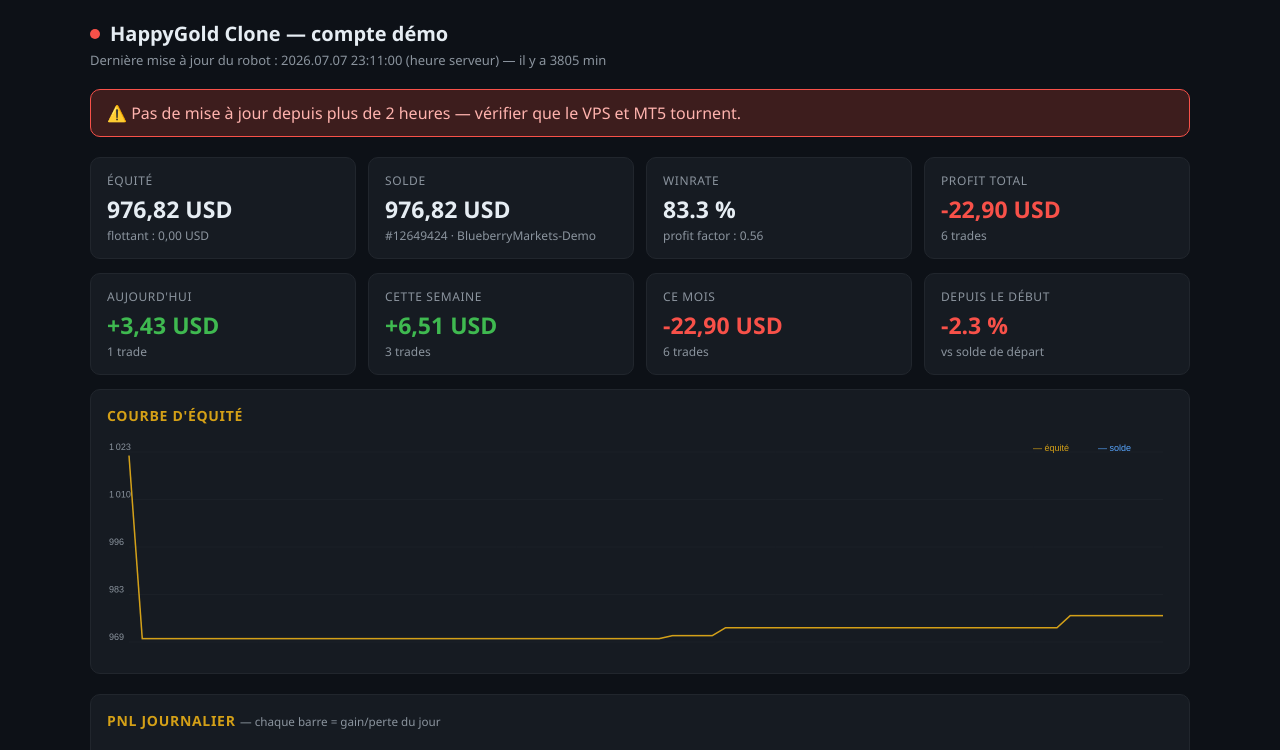
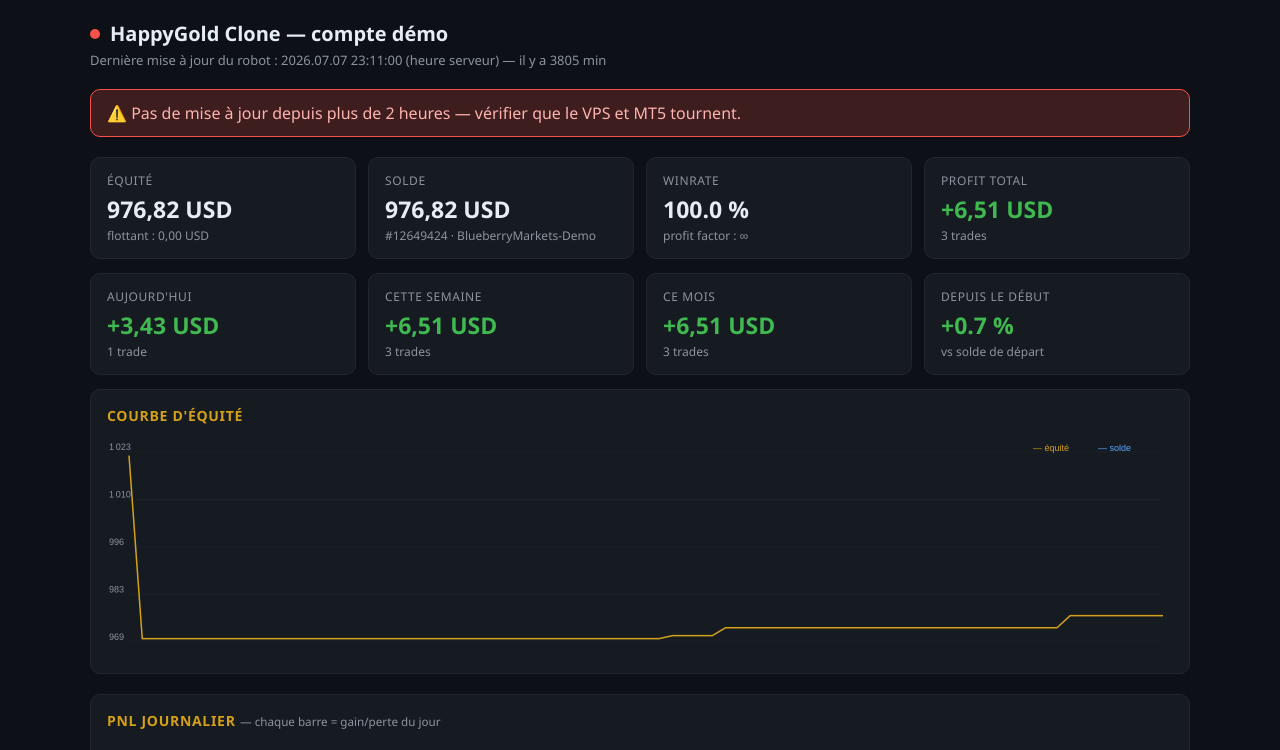
Before and after one commit to Fulflock/hgclone-monitor, a plain HTML site: page docs/index.html in a window 1280 px wide. Shown: the top 750 px of the page. Drawn offline with Linux system fonts and the light colour scheme.

Commit message:
Dashboard : filtre les trades manuels (cutoff algo 03/07 + recalc stats algo-only)
Co-Authored-By: claude-flow <ruv@ruv.net>

```diff
--- a/docs/index.html
+++ b/docs/index.html
@@ -177,13 +177,22 @@ async function refresh() {
     const fl = document.getElementById("floating"); fl.textContent = "flottant : " + fmt(s.account.floating, cur); fl.className = "det " + cls(s.account.floating);
     document.getElementById("balance").textContent = fmt(s.account.balance, cur);
     document.getElementById("account").textContent = "#" + s.account.login + " · " + s.account.server;
-    document.getElementById("wr").textContent = s.stats.winrate + " %";
-    document.getElementById("pf").textContent = "profit factor : " + s.stats.profit_factor;
-    const pt = document.getElementById("ptotal"); pt.textContent = sign(Number(s.stats.profit_total)) + " " + cur; pt.className = "val " + cls(s.stats.profit_total);
-    document.getElementById("ntrades").textContent = s.stats.n + " trades";
 
-    // --- PnL par période (calculé depuis les trades) ---
-    const deals = s.deals || [];
+    // --- FILTRE : ne garder que les trades de l'algo (les 3 manuels sont d'avant ALGO_START) ---
+    const ALGO_START = "2026.07.03";
+    const deals = (s.deals || []).filter(d => (d.time || "") >= ALGO_START && d.symbol === "XAUUSD");
+    // stats recalculées sur les seuls trades de l'algo (au lieu de s.stats qui inclut le manuel)
+    const nT = deals.length, nW = deals.filter(d => Number(d.profit) > 0).length;
+    const pTot = deals.reduce((a, d) => a + Number(d.profit), 0);
+    const gW = deals.filter(d => Number(d.profit) > 0).reduce((a, d) => a + Number(d.profit), 0);
+    const gL = deals.filter(d => Number(d.profit) < 0).reduce((a, d) => a - Number(d.profit), 0);
+    const st = { n: nT, winrate: nT ? (100 * nW / nT).toFixed(1) : "0", profit_total: pTot, profit_factor: gL > 0 ? (gW / gL).toFixed(2) : (gW > 0 ? "∞" : "0") };
+    document.getElementById("wr").textContent = st.winrate + " %";
+    document.getElementById("pf").textContent = "profit factor : " + st.profit_factor;
+    const pt = document.getElementById("ptotal"); pt.textContent = sign(pTot) + " " + cur; pt.className = "val " + cls(pTot);
+    document.getElementById("ntrades").textContent = st.n + " trades";
+
+    // --- PnL par période (calculé depuis les trades de l'algo) ---
     const ref = parseDT(s.updated_gmt && s.updated_gmt !== "1970.01.01 00:00:00" ? s.updated : (deals[0] ? deals[0].time : "2000.01.01 00:00:00"));
     const kD = isNaN(ref) ? "" : dayKey(ref), kW = isNaN(ref) ? "" : isoWeek(ref), kM = isNaN(ref) ? "" : monthKey(ref);
     const bDay = bucket(deals, dayKey), bWeek = bucket(deals, isoWeek), bMonth = bucket(deals, monthKey);
@@ -192,9 +201,9 @@ async function refresh() {
     setCard("pnlDay", "nDay", find(bDay, kD));
     setCard("pnlWeek", "nWeek", find(bWeek, kW));
     setCard("pnlMonth", "nMonth", find(bMonth, kM));
-    // % depuis le début : solde actuel vs (solde - profit total)
-    const start = Number(s.account.balance) - Number(s.stats.profit_total);
-    const pct = start > 0 ? (Number(s.stats.profit_total) / start * 100) : 0;
+    // % depuis le début (algo seul) : profit algo / solde de départ estimé
+    const start = Number(s.account.balance) - pTot;
+    const pct = start > 0 ? (pTot / start * 100) : 0;
     const pp = document.getElementById("pnlPct"); pp.textContent = (pct >= 0 ? "+" : "") + pct.toFixed(1) + " %"; pp.className = "val " + cls(pct);
 
     const ageMin = isNaN(parseDT(s.updated_gmt)) ? null : (Date.now() - new Date(s.updated_gmt.replace(/\./g, "-").replace(" ", "T") + "Z").getTime()) / 60000;
```
